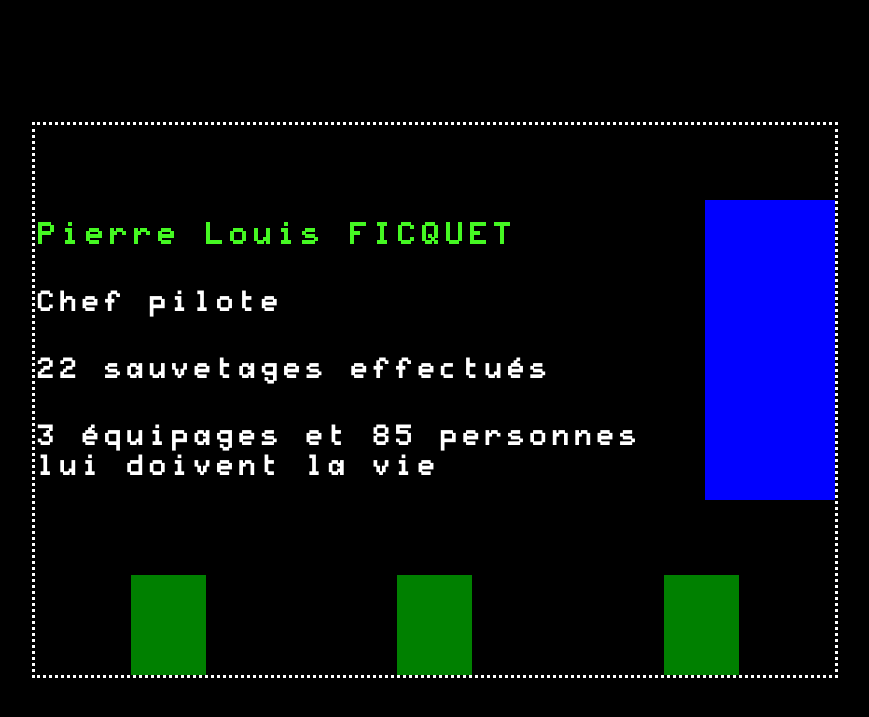
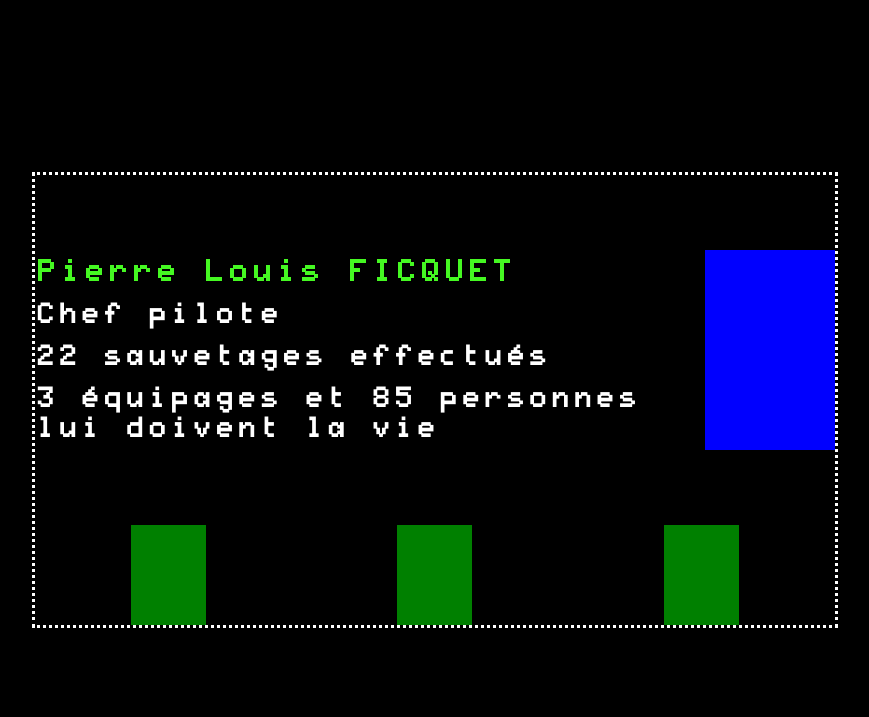
Before and after one commit to Legendary4226/BUT-A1-NuitDeLInfo, a PHP site: page /affichage_resultat.html in a window 1280 px wide. Shown: the top 717 px of the page, without its empty margins (205-1074 px from the left). Run offline with PHP 8.4, Linux system fonts and the light colour scheme.

Commit message:
modification affichage_résultat

```diff
--- a/affichage_resultat.html
+++ b/affichage_resultat.html
@@ -4,6 +4,7 @@
         <meta charset="utf-8">
         <link rel="stylesheet" href="style/index.css">
         <link rel="stylesheet" href="style/affichage_resultat.css">
+        <link rel="icon" href="style/images/Logo_Vyraj_80x80.png" />
     </head>
 
     <body>
--- a/style/affichage_resultat.css
+++ b/style/affichage_resultat.css
@@ -7,11 +7,12 @@ section{
     display: flex;
     flex-direction: column;
     justify-content: space-around;
+    box-sizing: border-box;
+    flex-grow: 1 1;
 }
 
 .photo_profil{
-    flex-grow: 1 1;
-    height: 300px;
+    height: 200px;
     width: 200px;
     background-color: blue;
 }
```
